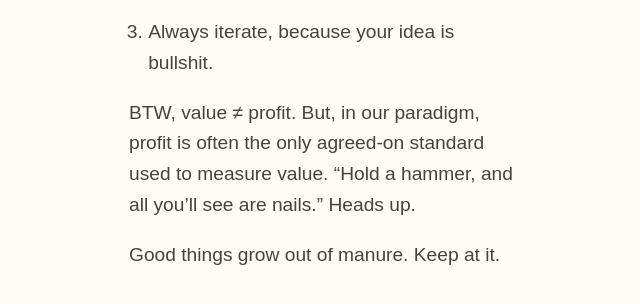
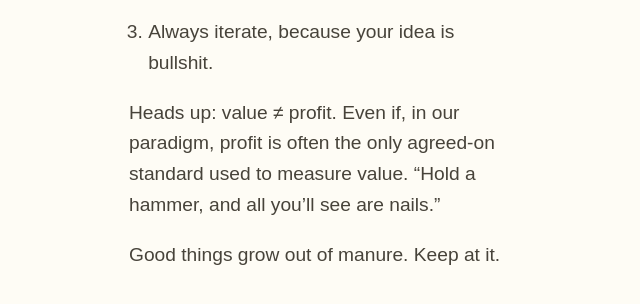
Before and after one commit to zachmccabe/zachmccabe.github.io, a Jekyll site: the page built from bullshit.md, in a window 1280 px wide. Shown: the part 666-970 px from the top of the page, without its empty margins (319-959 px from the left). Built offline with Jekyll 4.4.1, drawn with Linux system fonts in a browser that asks for light colours.

Commit message:
Update bullshit.md

```diff
--- a/bullshit.md
+++ b/bullshit.md
@@ -18,7 +18,7 @@ Recently it feels like I keep having conversations with folks who are afraid of
 2. Just because you value your idea doesn't make it valuable to others.
 3. Always iterate, because your idea is bullshit.
 
-BTW, value &ne; profit. But, in our paradigm, profit is often the only agreed-on standard used to measure value. "Hold a hammer, and all you'll see are nails." Heads up.
+Heads up: value &ne; profit. Even if, in our paradigm, profit is often the only agreed-on standard used to measure value. "Hold a hammer, and all you'll see are nails."
 
 Good things grow out of manure. Keep at it.
 
```
